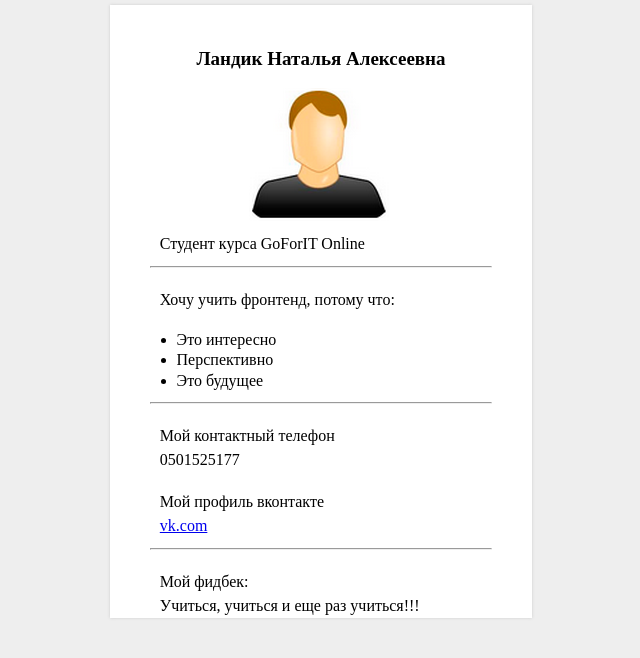
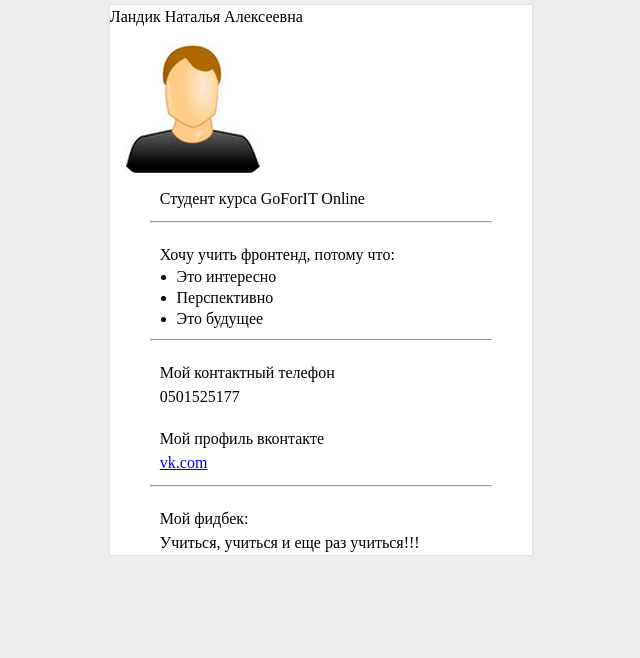
Before and after one commit to nata2283/nata2283.github.io, a plain HTML site: page task1/index.html in a window 1280 px wide. Shown: the whole page, without its empty margins (319-959 px from the left). Drawn offline with Linux system fonts and the light colour scheme.

Commit message:
Update index.html

```diff
--- a/task1/index.html
+++ b/task1/index.html
@@ -8,40 +8,25 @@
     </head>
     <body>
         <div id="wrapper">
-        <div >
-            <p class="FIO">Ландик Наталья Алексеевна</p>
-        </div>
-        <div class="foto">
-		      <img src="images/face.png" title="Face" alt="Это я!">
-        </div>
+              <p class="fio">Ландик Наталья Алексеевна</p>
+              <img src="images/face.png" title="Face" alt="Это я!">
         <p class="text_all">Студент курса GoForIT Online</p>
         <hr class="hor_line">
-        <div>
             <p class="text_all">Хочу учить фронтенд, потому что: </p>
-            <br>
             <ul>
                 <li>Это интересно</li>
                 <li>Перспективно</li>
                 <li>Это будущее</li>
             </ul>
-        </div>
-        <hr class="hor_line">
-        <div>
+          <hr class="hor_line">
             <p class="text_all">Мой контактный телефон</p>
             <p class="text_all">0501525177</p>
-        </div>
             <br>
-        <div>
             <p class="text_all">Мой профиль вконтакте</p>
             <p class="text_all"><a href="https://vk.com/id132476512" target="_blank">vk.com</a></p>
-        </div>
-
-                <hr class="hor_line">
-
-        <div id="foot">
+          <hr class="hor_line">
             <p class="text_all">Мой фидбек:</p>
             <p class="text_all">Учиться, учиться и еще раз учиться!!!</p>
         </div>
-        </div>
     </body>
 </html>
```
